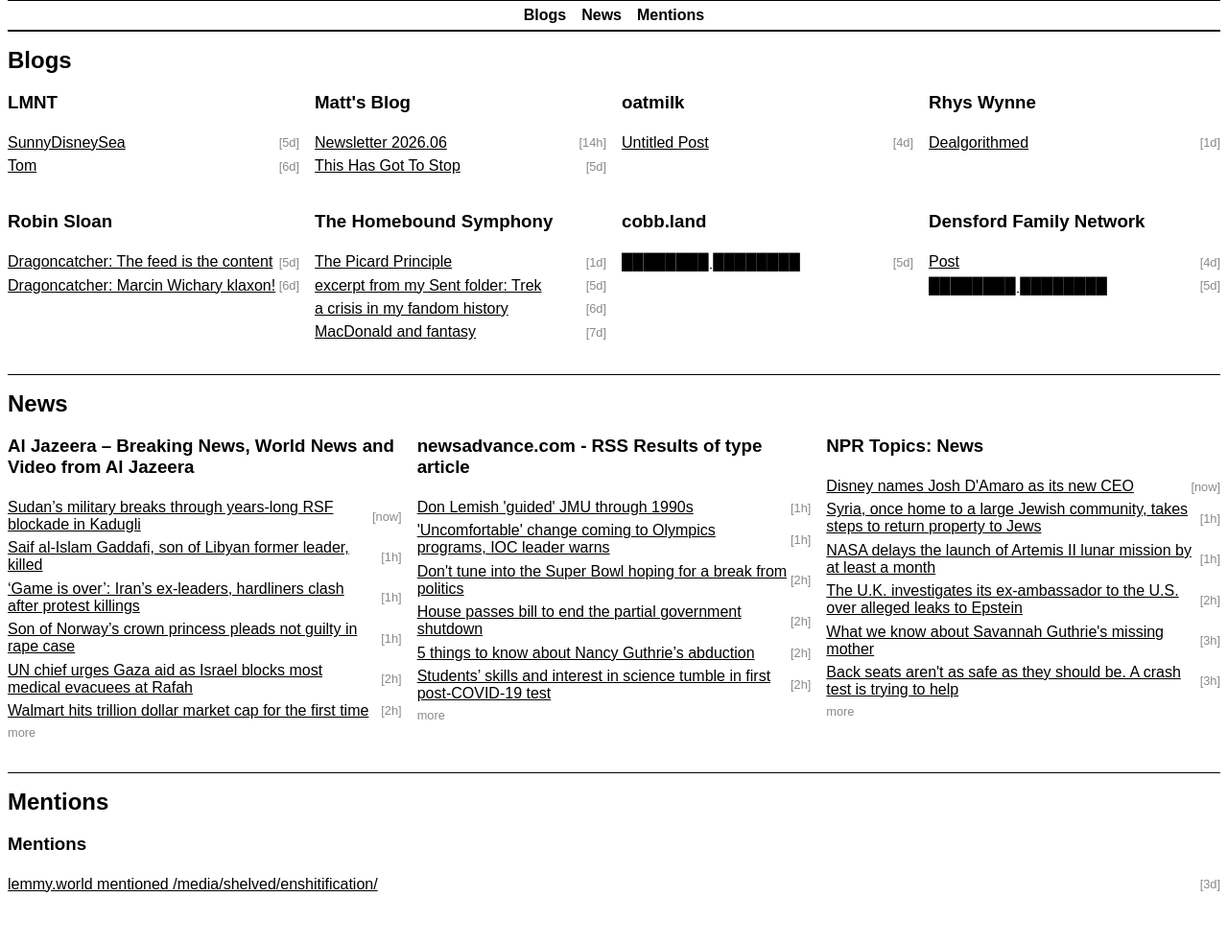
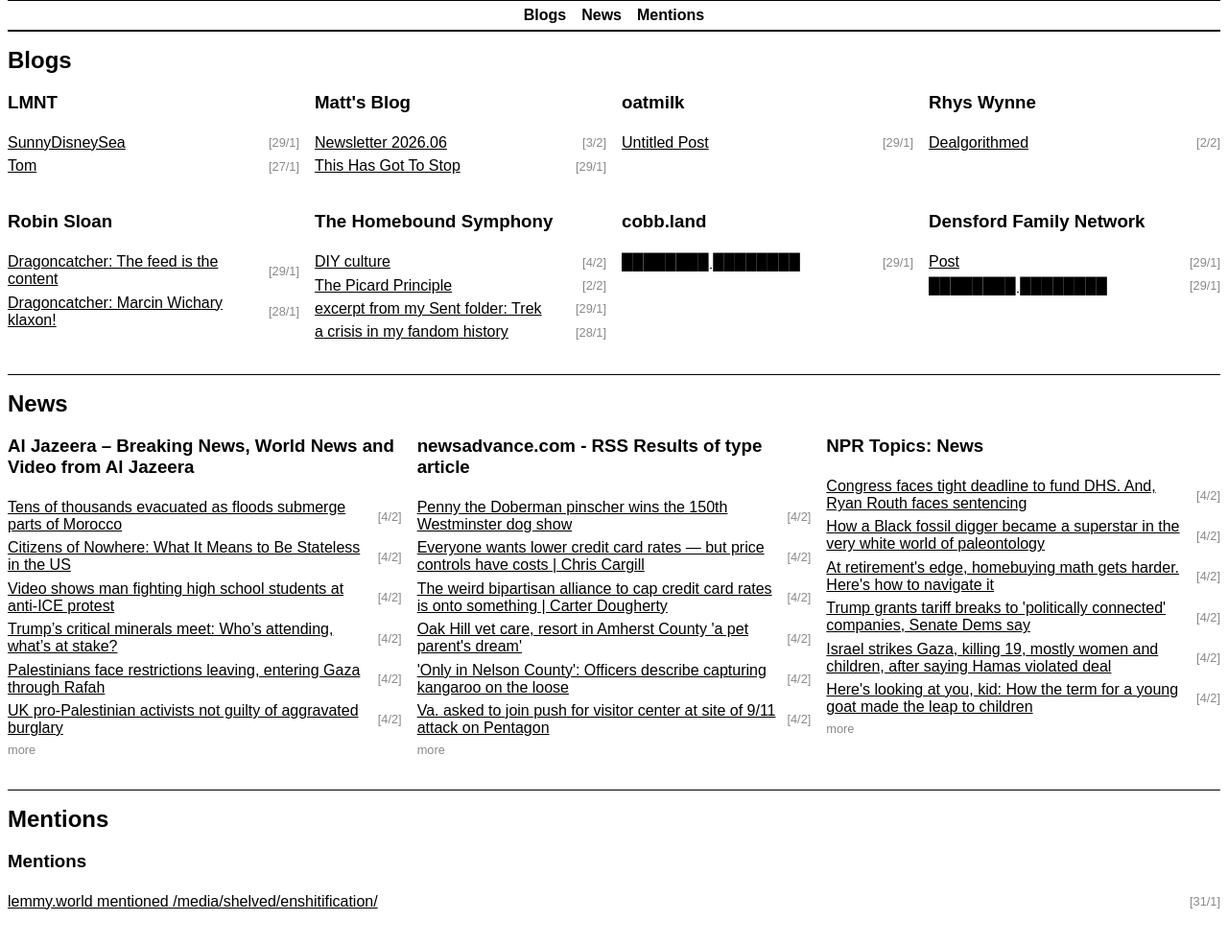
Before and after one commit to cobbland/the-good-web, a website: page weekly/index.html in a window 1280 px wide. Shown: the part 111-1095 px from the top of the page at 96% size. Drawn offline with Linux system fonts and the light colour scheme.

Commit message:
Change recency to date

```diff
--- a/weekly/index.html
+++ b/weekly/index.html
@@ -11,7 +11,7 @@
 
     <section id="the-good-web">
         <div id="tgw-heading">
-            <p class="issue-info date">Tuesday, February 3, 2026</p>
+            <p class="issue-info date">Wednesday, 4 February 2026</p>
             <div>
                 <div id="editions"><a href="/daily">Daily</a> | <a href="/weekly" class="selected">Weekly</a></div>
                 <h1>The Good Web</h1>
@@ -44,14 +44,14 @@
                         <li class="post">
                             <a href="https://lmnt.me/blog/photos/sunny-disneysea.html">
                                 <div class="post-title">SunnyDisneySea</div>
-                                <div class="recency">5d</div>
+                                <div class="recency">29/1</div>
                             </a>
                         </li>
 
                         <li class="post">
                             <a href="https://lmnt.me/blog/photos/tom.html">
                                 <div class="post-title">Tom</div>
-                                <div class="recency">6d</div>
+                                <div class="recency">27/1</div>
                             </a>
                         </li>
 
@@ -67,14 +67,14 @@
                         <li class="post">
                             <a href="https://mtwb.blog/posts/2026/newsletters/newsletter-202606/">
                                 <div class="post-title">Newsletter 2026.06</div>
-                                <div class="recency">14h</div>
+                                <div class="recency">3/2</div>
                             </a>
                         </li>
 
                         <li class="post">
                             <a href="https://mtwb.blog/posts/2026/rants/this-has-got-to-stop/">
                                 <div class="post-title">This Has Got To Stop</div>
-                                <div class="recency">5d</div>
+                                <div class="recency">29/1</div>
                             </a>
                         </li>
 
@@ -90,7 +90,7 @@
                         <li class="post">
                             <a href="https://blog.saisarida.com/2026/01/29/snowed-in.html">
                                 <div class="post-title">Untitled Post</div>
-                                <div class="recency">4d</div>
+                                <div class="recency">29/1</div>
                             </a>
                         </li>
 
@@ -106,7 +106,7 @@
                         <li class="post">
                             <a href="https://www.rhyswynne.co.uk/dealgorithmed/">
                                 <div class="post-title">Dealgorithmed</div>
-                                <div class="recency">1d</div>
+                                <div class="recency">2/2</div>
                             </a>
                         </li>
 
@@ -122,14 +122,14 @@
                         <li class="post">
                             <a href="https://www.robinsloan.com/lab/feed-content/">
                                 <div class="post-title">Dragoncatcher: The feed is the content</div>
-                                <div class="recency">5d</div>
+                                <div class="recency">29/1</div>
                             </a>
                         </li>
 
                         <li class="post">
                             <a href="https://www.robinsloan.com/lab/marcin-klaxon/">
                                 <div class="post-title">Dragoncatcher: Marcin Wichary klaxon!</div>
-                                <div class="recency">6d</div>
+                                <div class="recency">28/1</div>
                             </a>
                         </li>
 
@@ -143,30 +143,30 @@
                     <ul class="posts">
 
                         <li class="post">
+                            <a href="https://blog.ayjay.org/diy-culture/">
+                                <div class="post-title">DIY culture</div>
+                                <div class="recency">4/2</div>
+                            </a>
+                        </li>
+
+                        <li class="post">
                             <a href="https://blog.ayjay.org/the-picard-principle/">
                                 <div class="post-title">The Picard Principle</div>
-                                <div class="recency">1d</div>
+                                <div class="recency">2/2</div>
                             </a>
                         </li>
 
                         <li class="post">
                             <a href="https://blog.ayjay.org/excerpt-from-my-sent-folder-trek/">
                                 <div class="post-title">excerpt from my Sent folder: Trek</div>
-                                <div class="recency">5d</div>
+                                <div class="recency">29/1</div>
                             </a>
                         </li>
 
                         <li class="post">
                             <a href="https://blog.ayjay.org/a-crisis-in-my-fandom-history/">
                                 <div class="post-title">a crisis in my fandom history</div>
-                                <div class="recency">6d</div>
-                            </a>
-                        </li>
-
-                        <li class="post">
-                            <a href="https://blog.ayjay.org/macdonald-and-fantasy/">
-                                <div class="post-title">MacDonald and fantasy</div>
-                                <div class="recency">7d</div>
+                                <div class="recency">28/1</div>
                             </a>
                         </li>
 
@@ -182,7 +182,7 @@
                         <li class="post">
                             <a href="https://cobb.land/posts/national-shutdown/">
                                 <div class="post-title">████████ ████████</div>
-                                <div class="recency">5d</div>
+                                <div class="recency">29/1</div>
                             </a>
                         </li>
 
@@ -198,14 +198,14 @@
                         <li class="post">
                             <a href="https://blog.saisarida.com/2026/01/29/snowed-in.html">
                                 <div class="post-title">Post</div>
-                                <div class="recency">4d</div>
+                                <div class="recency">29/1</div>
                             </a>
                         </li>
 
                         <li class="post">
                             <a href="https://cobb.land/posts/national-shutdown/">
                                 <div class="post-title">████████ ████████</div>
-                                <div class="recency">5d</div>
+                                <div class="recency">29/1</div>
                             </a>
                         </li>
 
@@ -226,44 +226,44 @@
                     <ul class="posts">
 
                         <li class="post">
-                            <a href="https://www.aljazeera.com/video/newsfeed/2026/2/3/sudans-military-breaks-through-years-long-rsf-blockade-in-kadugli?traffic_source=rss">
-                                <div class="post-title">Sudan’s military breaks through years-long RSF blockade in Kadugli</div>
-                                <div class="recency">now</div>
+                            <a href="https://www.aljazeera.com/video/newsfeed/2026/2/4/tens-of-thousands-evacuated-as-floods-submerge-parts-of-morocco?traffic_source=rss">
+                                <div class="post-title">Tens of thousands evacuated as floods submerge parts of Morocco</div>
+                                <div class="recency">4/2</div>
                             </a>
                         </li>
 
                         <li class="post">
-                            <a href="https://www.aljazeera.com/video/newsfeed/2026/2/3/saif-al-islam-gaddafi-son-of-libyan-former-leader-killed?traffic_source=rss">
-                                <div class="post-title">Saif al-Islam Gaddafi, son of Libyan former leader, killed</div>
-                                <div class="recency">1h</div>
+                            <a href="https://www.aljazeera.com/video/digidocs/2026/2/4/aje-onl-digidocs_citizensofnowhere-040226?traffic_source=rss">
+                                <div class="post-title">Citizens of Nowhere: What It Means to Be Stateless in the US</div>
+                                <div class="recency">4/2</div>
                             </a>
                         </li>
 
                         <li class="post">
-                            <a href="https://www.aljazeera.com/news/2026/2/3/game-is-over-irans-ex-leaders-hardliners-clash-after-protest-killings?traffic_source=rss">
-                                <div class="post-title">‘Game is over’: Iran’s ex-leaders, hardliners clash after protest killings</div>
-                                <div class="recency">1h</div>
+                            <a href="https://www.aljazeera.com/video/newsfeed/2026/2/4/video-shows-man-fighting-high-school-students-at-anti-ice-protest?traffic_source=rss">
+                                <div class="post-title">Video shows man fighting high school students at anti-ICE protest</div>
+                                <div class="recency">4/2</div>
                             </a>
                         </li>
 
                         <li class="post">
-                            <a href="https://www.aljazeera.com/video/newsfeed/2026/2/3/son-of-norways-crown-princess-pleads-not-guilty-in-rape-case?traffic_source=rss">
-                                <div class="post-title">Son of Norway’s crown princess pleads not guilty in rape case</div>
-                                <div class="recency">1h</div>
+                            <a href="https://www.aljazeera.com/economy/2026/2/4/trumps-critical-minerals-meet-whos-attending-whats-at-stake?traffic_source=rss">
+                                <div class="post-title">Trump’s critical minerals meet: Who’s attending, what’s at stake?</div>
+                                <div class="recency">4/2</div>
                             </a>
                         </li>
 
                         <li class="post">
-                            <a href="https://www.aljazeera.com/news/2026/2/3/un-chief-urges-gaza-aid-as-israel-blocks-most-medical-evacuees-at-rafah?traffic_source=rss">
-                                <div class="post-title">UN chief urges Gaza aid as Israel blocks most medical evacuees at Rafah</div>
-                                <div class="recency">2h</div>
+                            <a href="https://www.aljazeera.com/video/newsfeed/2026/2/4/palestinians-face-restrictions-leaving-entering-gaza-through-rafah?traffic_source=rss">
+                                <div class="post-title">Palestinians face restrictions leaving, entering Gaza through Rafah</div>
+                                <div class="recency">4/2</div>
                             </a>
                         </li>
 
                         <li class="post">
-                            <a href="https://www.aljazeera.com/economy/2026/2/3/walmart-hits-trillion-dollar-market-cap-for-the-first-time?traffic_source=rss">
-                                <div class="post-title">Walmart hits trillion dollar market cap for the first time</div>
-                                <div class="recency">2h</div>
+                            <a href="https://www.aljazeera.com/news/2026/2/4/uk-pro-palestinian-activists-not-guilty-of-aggravated-burglary?traffic_source=rss">
+                                <div class="post-title">UK pro-Palestinian activists not guilty of aggravated burglary</div>
+                                <div class="recency">4/2</div>
                             </a>
                         </li>
 
@@ -283,44 +283,44 @@
                     <ul class="posts">
 
                         <li class="post">
-                            <a href="https://newsadvance.com/sports/college/jmu/article_8f9d630c-7a82-5b9b-9b25-a687f8be73fd.html">
-                                <div class="post-title">Don Lemish 'guided' JMU through 1990s</div>
-                                <div class="recency">1h</div>
+                            <a href="https://newsadvance.com/life-entertainment/nation-world/pets/article_1919daa8-aaf2-57cf-a46a-b6c503003a19.html">
+                                <div class="post-title">Penny the Doberman pinscher wins the 150th Westminster dog show</div>
+                                <div class="recency">4/2</div>
                             </a>
                         </li>
 
                         <li class="post">
-                            <a href="https://newsadvance.com/sports/other/olympics/article_1a9faa19-1d01-5733-876f-100f610c3390.html">
-                                <div class="post-title">'Uncomfortable' change coming to Olympics programs, IOC leader warns</div>
-                                <div class="recency">1h</div>
+                            <a href="https://newsadvance.com/opinion/column/article_2fac5678-4e8b-587d-b7d5-593b5d99e9ea.html">
+                                <div class="post-title">Everyone wants lower credit card rates — but price controls have costs | Chris Cargill</div>
+                                <div class="recency">4/2</div>
                             </a>
                         </li>
 
                         <li class="post">
-                            <a href="https://newsadvance.com/news/nation-world/government-politics/article_17642dac-277e-530c-80d8-c7238d5c5eb3.html">
-                                <div class="post-title">Don't tune into the Super Bowl hoping for a break from politics</div>
-                                <div class="recency">2h</div>
+                            <a href="https://newsadvance.com/opinion/column/article_35040bb8-9436-560e-bcfc-758ad1a1c07b.html">
+                                <div class="post-title">The weird bipartisan alliance to cap credit card rates is onto something | Carter Dougherty</div>
+                                <div class="recency">4/2</div>
                             </a>
                         </li>
 
                         <li class="post">
-                            <a href="https://newsadvance.com/news/nation-world/government-politics/article_a09e3608-91a2-5dd4-b3ce-8b6612587d4c.html">
-                                <div class="post-title">House passes bill to end the partial government shutdown</div>
-                                <div class="recency">2h</div>
+                            <a href="https://newsadvance.com/news/community/new-era-progress/article_d90be598-869b-4dbe-a373-3b3c825efd51.html">
+                                <div class="post-title">Oak Hill vet care, resort in Amherst County 'a pet parent's dream'</div>
+                                <div class="recency">4/2</div>
                             </a>
                         </li>
 
                         <li class="post">
-                            <a href="https://newsadvance.com/news/nation-world/article_06b3126d-241d-5e9f-902b-2058a09479f8.html">
-                                <div class="post-title">5 things to know about Nancy Guthrie’s abduction</div>
-                                <div class="recency">2h</div>
+                            <a href="https://newsadvance.com/news/community/nelson-county-times/article_76a1b0f5-b878-45a8-bcc6-99f0b2f70188.html">
+                                <div class="post-title">'Only in Nelson County': Officers describe capturing kangaroo on the loose</div>
+                                <div class="recency">4/2</div>
                             </a>
                         </li>
 
                         <li class="post">
-                            <a href="https://newsadvance.com/news/nation-world/business/personal-finance/article_cd8c2712-316a-5d7c-a978-cc3baaaae5d0.html">
-                                <div class="post-title">Students’ skills and interest in science tumble in first post-COVID-19 test</div>
-                                <div class="recency">2h</div>
+                            <a href="https://newsadvance.com/article_938791f1-908e-5eb6-adbe-3ad850ea189d.html">
+                                <div class="post-title">Va. asked to join push for visitor center at site of 9/11 attack on Pentagon</div>
+                                <div class="recency">4/2</div>
                             </a>
                         </li>
 
@@ -340,44 +340,44 @@
                     <ul class="posts">
 
                         <li class="post">
-                            <a href="https://www.npr.org/2026/02/03/nx-s1-5697839/disney-damaro-ceo">
-                                <div class="post-title">Disney names Josh D'Amaro as its new CEO</div>
-                                <div class="recency">now</div>
+                            <a href="https://www.npr.org/2026/02/04/g-s1-108639/up-first-newsletter-house-dhs-negotiations-ukraine-russia-peace-talks-nationalizing-elections-ryan-routh">
+                                <div class="post-title">Congress faces tight deadline to fund DHS. And, Ryan Routh faces sentencing</div>
+                                <div class="recency">4/2</div>
                             </a>
                         </li>
 
                         <li class="post">
-                            <a href="https://www.npr.org/2026/02/03/nx-s1-5674746/syria-jewish-syrians-jews">
-                                <div class="post-title">Syria, once home to a large Jewish community, takes steps to return property to Jews</div>
-                                <div class="recency">1h</div>
+                            <a href="https://www.npr.org/2026/02/04/g-s1-107656/how-a-black-fossil-digger-became-a-superstar-in-the-very-white-world-of-paleontology">
+                                <div class="post-title">How a Black fossil digger became a superstar in the very white world of paleontology</div>
+                                <div class="recency">4/2</div>
                             </a>
                         </li>
 
                         <li class="post">
-                            <a href="https://www.npr.org/2026/02/03/nx-s1-5698214/nasa-artemis-ii-launch-delay-moon">
-                                <div class="post-title">NASA delays the launch of Artemis II lunar mission by at least a month</div>
-                                <div class="recency">1h</div>
+                            <a href="https://www.npr.org/2026/02/04/nx-s1-5669337/home-buying-retirement-equity-seniors-mortgage">
+                                <div class="post-title">At retirement's edge, homebuying math gets harder. Here's how to navigate it</div>
+                                <div class="recency">4/2</div>
                             </a>
                         </li>
 
                         <li class="post">
-                            <a href="https://www.npr.org/2026/02/03/g-s1-108529/epstein-files-uk-peter-mandelson">
-                                <div class="post-title">The U.K. investigates its ex-ambassador to the U.S. over alleged leaks to Epstein</div>
-                                <div class="recency">2h</div>
+                            <a href="https://www.npr.org/2026/02/04/nx-s1-5698264/trump-wyden-van-hollen-tariffs-politically-connected-companies">
+                                <div class="post-title">Trump grants tariff breaks to 'politically connected' companies, Senate Dems say</div>
+                                <div class="recency">4/2</div>
                             </a>
                         </li>
 
                         <li class="post">
-                            <a href="https://www.npr.org/2026/02/03/nx-s1-5697950/nancy-guthrie-savannah-mother">
-                                <div class="post-title">What we know about Savannah Guthrie's missing mother</div>
-                                <div class="recency">3h</div>
+                            <a href="https://www.npr.org/2026/02/04/nx-s1-5699274/israel-strikes-gaza-killing-19-mostly-women-and-children-after-saying-hamas-violated-deal">
+                                <div class="post-title">Israel strikes Gaza, killing 19, mostly women and children, after saying Hamas violated deal</div>
+                                <div class="recency">4/2</div>
                             </a>
                         </li>
 
                         <li class="post">
-                            <a href="https://www.npr.org/2026/02/03/nx-s1-5696544/crash-test-dummy-rear-seat">
-                                <div class="post-title">Back seats aren't as safe as they should be. A crash test is trying to help</div>
-                                <div class="recency">3h</div>
+                            <a href="https://www.npr.org/2026/02/04/nx-s1-5684930/kid-child-goat-word-origin">
+                                <div class="post-title">Here's looking at you, kid: How the term for a young goat made the leap to children</div>
+                                <div class="recency">4/2</div>
                             </a>
                         </li>
 
@@ -406,7 +406,7 @@
                         <li class="post">
                             <a href="undefined">
                                 <div class="post-title">lemmy.world mentioned /media/shelved/enshitification/</div>
-                                <div class="recency">3d</div>
+                                <div class="recency">31/1</div>
                             </a>
                         </li>
 
```
Also changed, not shown: daily/index.html (+59 -75 lines), scripts/getFeeds.js (+2 -12 lines).
